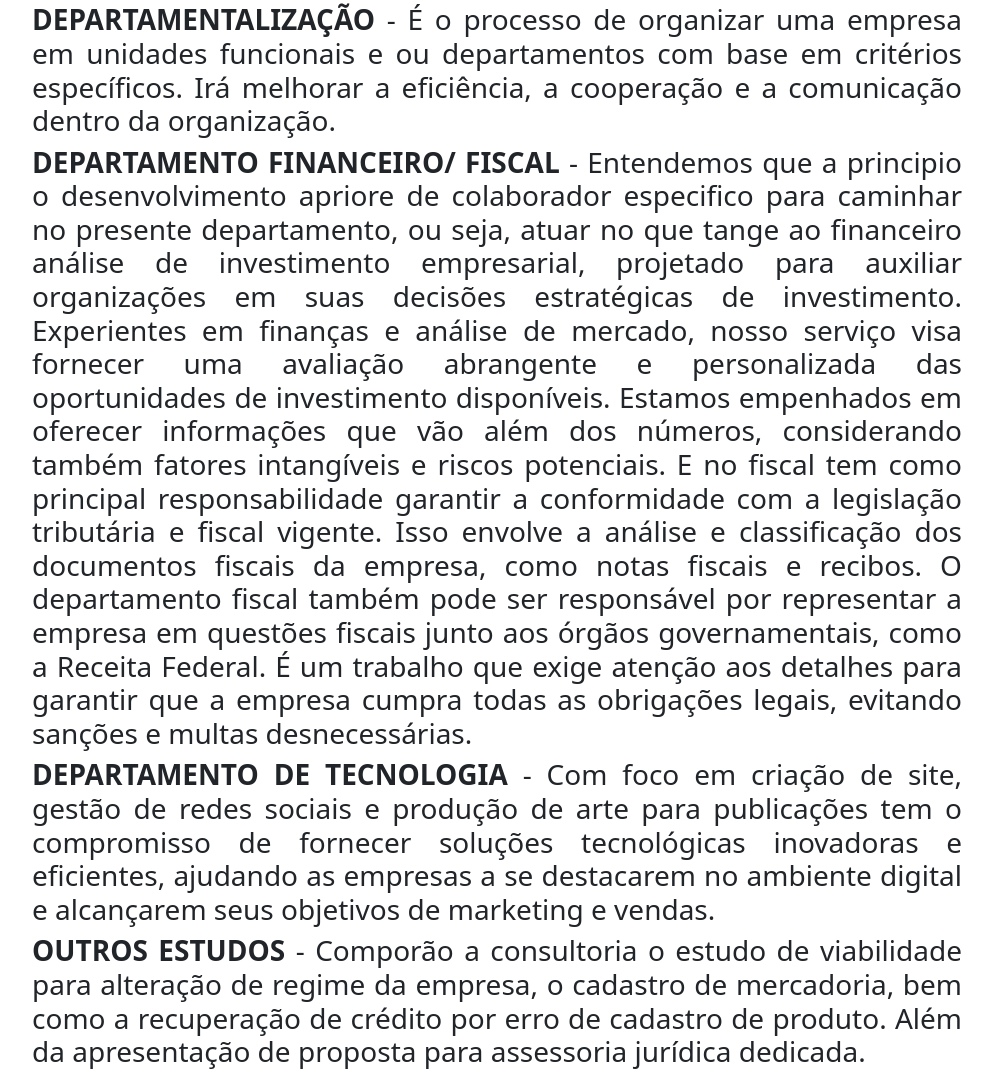
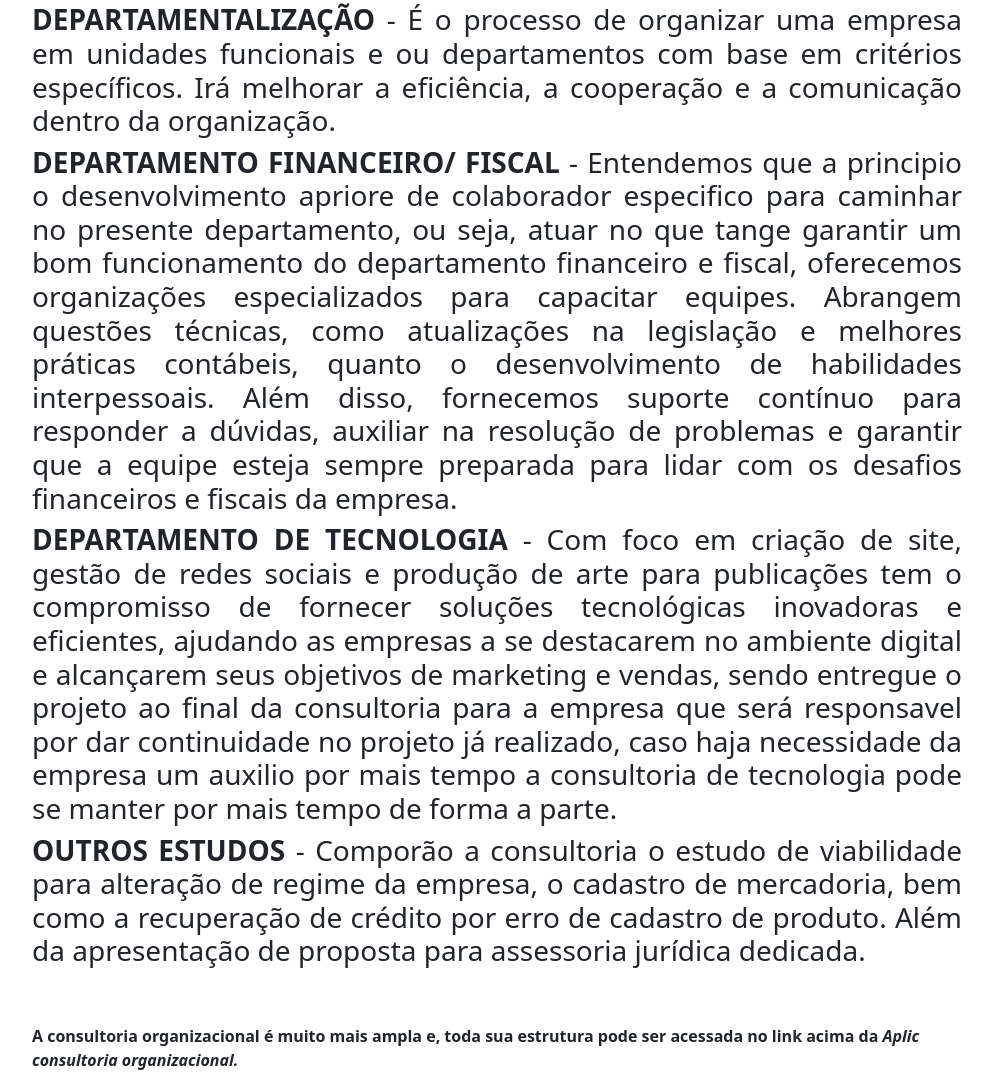
Before and after one commit to grupoinovesrv/PropostaDancar, a plain HTML site: page index.html in a window 1280 px wide. Shown: the part 3648-4722 px from the top of the page, without its empty margins (143-1136 px from the left). Drawn offline with nearby package versions, Linux system fonts and the light colour scheme.

Commit message:
atualização

```diff
--- a/index.html
+++ b/index.html
@@ -204,17 +204,12 @@
                 <h3 class="text-justify"><span class="font-weight-bold">DEPARTAMENTO FINANCEIRO/ FISCAL</span> -
                     Entendemos
                     que a principio o desenvolvimento apriore de colaborador especifico para caminhar no presente
-                    departamento, ou seja, atuar no que tange ao financeiro análise de investimento empresarial,
-                    projetado para auxiliar organizações em suas decisões estratégicas de investimento. Experientes em
-                    finanças e análise de mercado, nosso serviço visa fornecer uma avaliação abrangente e personalizada
-                    das oportunidades de investimento disponíveis. Estamos empenhados em oferecer informações que vão
-                    além dos números, considerando também fatores intangíveis e riscos potenciais. E no fiscal tem como
-                    principal responsabilidade garantir a conformidade com a legislação tributária e fiscal vigente.
-                    Isso envolve a análise e classificação dos documentos fiscais da empresa, como notas fiscais e
-                    recibos. O departamento fiscal também pode ser responsável por representar a empresa
-                    em questões fiscais junto aos órgãos governamentais, como a Receita Federal. É um trabalho que exige
-                    atenção aos detalhes para garantir que a empresa cumpra todas as obrigações legais, evitando sanções
-                    e multas desnecessárias.
+                    departamento, ou seja, atuar no que tange garantir um bom funcionamento do departamento financeiro e
+                    fiscal, oferecemos organizações especializados para capacitar equipes. Abrangem questões técnicas,
+                     como atualizações na legislação e melhores práticas contábeis,
+                    quanto o desenvolvimento de habilidades interpessoais. Além disso, fornecemos suporte
+                    contínuo para responder a dúvidas, auxiliar na resolução de problemas e garantir que a equipe
+                    esteja sempre preparada para lidar com os desafios financeiros e fiscais da empresa.
 
 
 
@@ -222,7 +217,9 @@
                 <h3 class="text-justify"><span class="font-weight-bold">DEPARTAMENTO DE TECNOLOGIA</span> - Com foco em
                     criação de site, gestão de redes sociais e produção de arte para publicações tem o compromisso de
                     fornecer soluções tecnológicas inovadoras e eficientes, ajudando as empresas a se destacarem no
-                    ambiente digital e alcançarem seus objetivos de marketing e vendas.
+                    ambiente digital e alcançarem seus objetivos de marketing e vendas, sendo entregue o projeto ao final da consultoria
+                    para a empresa que será responsavel por dar continuidade no projeto já realizado, caso haja necessidade da empresa
+                    um auxilio por mais tempo a consultoria de tecnologia pode se manter por mais tempo de forma a parte.
                 </h3>
                 <h3 class="text-justify"><span class="font-weight-bold">OUTROS ESTUDOS</span> - Comporão a consultoria
                     o estudo de viabilidade para alteração de regime da empresa, o cadastro de mercadoria, bem como a
@@ -254,7 +251,8 @@
                     b. Proposta de análise NCM, da recuperação do crédito prcentual de repasse de 30%. <br>
                     c. Proposta de análise de alteração de regime, investimento de R$ 3.000,00 (três mil reais), porém
                     isento com
-                    o investimento na consultoria.
+                    o investimento na consultoria. <br>
+                    d.Proposta de tecnologia , o investimento será de R$ 5.500,00 (cinco mil e quinhentos reais).
 
                     <h3></h3>
                     <!--Proposta Contabil//-->
```
